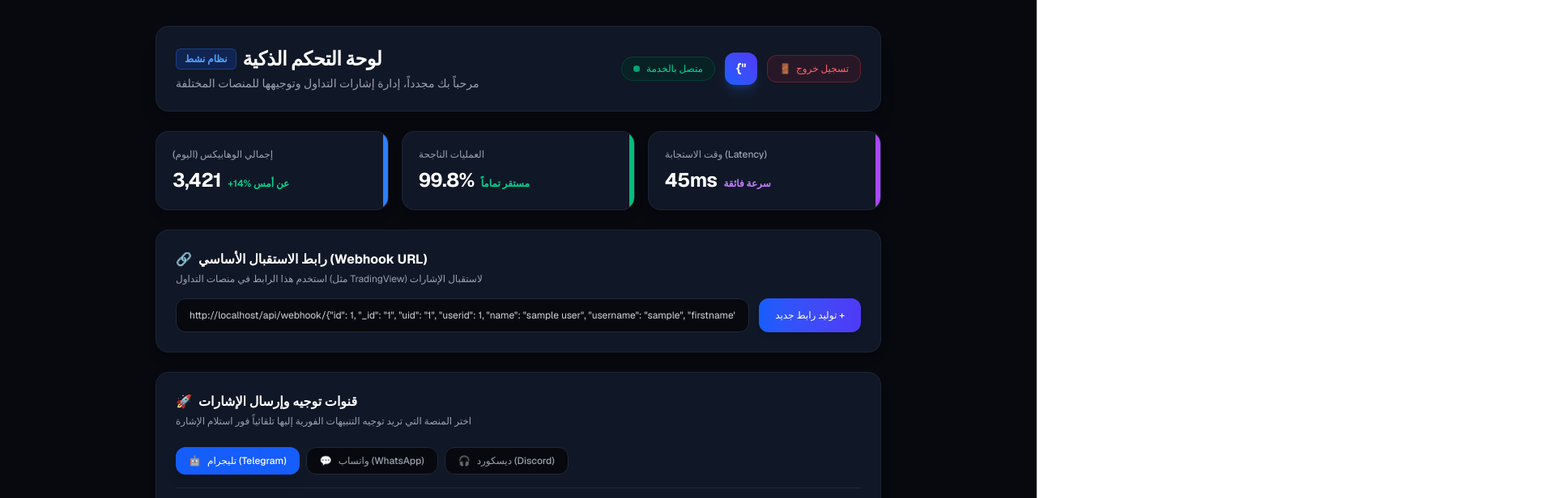
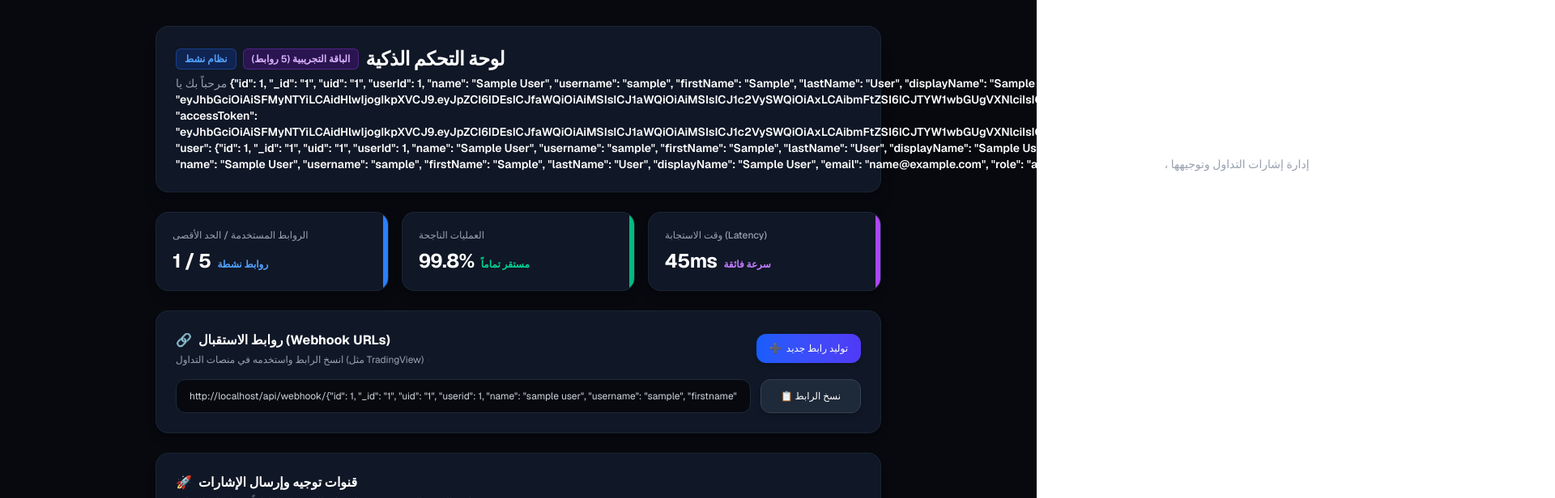
Before and after one commit to hamato19/signal-flow-dashboard, a Next.js app: page /dashboard in a window 1280 px wide. Shown: the top 616 px of the page at 81% size, 1920 px wide, since content can reach past the window. Built offline with nearby package versions, Linux system fonts and the light colour scheme; sample sign-in values are in the browser's storage.

Commit message:
Update page.tsx

```diff
--- a/src/app/dashboard/page.tsx
+++ b/src/app/dashboard/page.tsx
@@ -5,7 +5,13 @@ import { useRouter } from 'next/navigation';
 export default function DashboardPage() {
   const router = useRouter();
   const [username, setUsername] = useState('');
-  const [webhookUrl, setWebhookUrl] = useState('');
+  const [currentPlan, setCurrentPlan] = useState('free');
+
+  // إدارة الروابط المולّدة والحدود
+  const [webhookUrls, setWebhookUrls] = useState<string[]>([]);
+  const [activeWebhook, setActiveWebhook] = useState('');
+  const [copyStatus, setCopyStatus] = useState(false);
+  const [limitError, setLimitError] = useState('');
 
   // حالات قنوات الإشعارات المختلفة
   const [telegramToken, setTelegramToken] = useState('');
@@ -19,21 +25,53 @@ export default function DashboardPage() {
   const [activeTab, setActiveTab] = useState<'telegram' | 'whatsapp' | 'discord'>('telegram');
   const [statusMessage, setStatusMessage] = useState('');
 
+  // تحديد حدود الروابط لكل باقة
+  const getPlanLimit = (plan: string) => {
+    switch (plan) {
+      case 'free': return 5;
+      case '30': return 30;
+      case '100': return 100;
+      case 'unlimited': return Infinity;
+      default: return 5;
+    }
+  };
+
+  const getPlanName = (plan: string) => {
+    switch (plan) {
+      case 'free': return 'الباقة التجريبية (5 روابط)';
+      case '30': return 'الباقة المرنة (30 رابط)';
+      case '100': return 'باقة المحترفين (100 رابط)';
+      case 'unlimited': return 'الباقة المفتوحة (غير محدود)';
+      default: return 'الباقة التجريبية';
+    }
+  };
+
   useEffect(() => {
     const user = localStorage.getItem('signal_user');
-    // إذا لم يكن هناك مستخدم مسجل، قم بإعادته فوراً لصفحة الدخول لمنع الدخول غير المرخص
+    const plan = localStorage.getItem('signal_plan') || 'free';
+
     if (!user) {
       router.push('/');
       return;
     }
 
     setUsername(user);
+    setCurrentPlan(plan);
 
-    if (typeof window !== 'undefined') {
-      setWebhookUrl(`${window.location.origin}/api/webhook/${user.toLowerCase()}`);
+    // استرجاع أو إنشائي أول رابط أساسي
+    const savedUrls = localStorage.getItem(`webhook_list_${user}`);
+    if (savedUrls) {
+      const parsed = JSON.parse(savedUrls);
+      setWebhookUrls(parsed);
+      setActiveWebhook(parsed[0]);
+    } else {
+      const initialUrl = `${window.location.origin}/api/webhook/${user.toLowerCase()}`;
+      setWebhookUrls([initialUrl]);
+      setActiveWebhook(initialUrl);
+      localStorage.setItem(`webhook_list_${user}`, JSON.stringify([initialUrl]));
     }
 
-    // استرجاع الإعدادات المحفوظة
+    // استرجاع إعدادات القنوات
     setTelegramToken(localStorage.getItem('telegram_token') || '');
     setTelegramChatId(localStorage.getItem('telegram_chat_id') || '');
     setWhatsappPhone(localStorage.getItem('whatsapp_phone') || '');
@@ -41,9 +79,30 @@ export default function DashboardPage() {
     setDiscordWebhook(localStorage.getItem('discord_webhook') || '');
   }, [router]);
 
+  // دالة توليد رابط ويب هوك جديد مع التحقق من حدود الباقة
   const generateNewWebhook = () => {
+    setLimitError('');
+    const limit = getPlanLimit(currentPlan);
+
+    if (webhookUrls.length >= limit) {
+      setLimitError(`لقد وصلت إلى الحد الأقصى للروابط المسموحة في باقتك الحالية (${limit} روابط).`);
+      return;
+    }
+
     const randomSuffix = Math.random().toString(36).substring(7);
-    setWebhookUrl(`${window.location.origin}/api/webhook/${username.toLowerCase()}-${randomSuffix}`);
+    const newUrl = `${window.location.origin}/api/webhook/${username.toLowerCase()}-${randomSuffix}`;
+
+    const updatedUrls = [newUrl, ...webhookUrls];
+    setWebhookUrls(updatedUrls);
+    setActiveWebhook(newUrl);
+    localStorage.setItem(`webhook_list_${username}`, JSON.stringify(updatedUrls));
+  };
+
+  // دالة نسخ الرابط مع مؤشر تفاعلي
+  const handleCopy = (urlToCopy: string) => {
+    navigator.clipboard.writeText(urlToCopy);
+    setCopyStatus(true);
+    setTimeout(() => setCopyStatus(false), 2000);
   };
 
   const handleSaveSettings = (e: React.FormEvent, channel: string) => {
@@ -62,11 +121,13 @@ export default function DashboardPage() {
     setTimeout(() => setStatusMessage(''), 3000);
   };
 
-  // دالة إنهاء الجلسة وتسجيل الخروج لمنع التداخل
   const handleLogout = () => {
     localStorage.removeItem('signal_user');
+    localStorage.removeItem('signal_plan');
     router.push('/');
   };
+
+  const maxLimit = getPlanLimit(currentPlan);
 
   return (
     <main className="min-h-screen bg-[#07090e] text-white p-4 md:p-8 font-sans">
@@ -75,11 +136,14 @@ export default function DashboardPage() {
         {/* الهيدر العلوي */}
         <div className="flex flex-col md:flex-row justify-between items-start md:items-center bg-[#101726] border border-gray-800/80 p-6 rounded-2xl shadow-xl gap-4">
           <div>
-            <div className="flex items-center gap-2">
+            <div className="flex items-center gap-2 flex-wrap">
               <span className="bg-blue-600/20 text-blue-400 text-xs font-semibold px-2.5 py-1 rounded-md border border-blue-500/30">نظام نشط</span>
+              <span className="bg-purple-600/20 text-purple-300 text-xs font-semibold px-2.5 py-1 rounded-md border border-purple-500/30">
+                {getPlanName(currentPlan)}
+              </span>
               <h1 className="text-xl md:text-2xl font-bold tracking-tight">لوحة التحكم الذكية</h1>
             </div>
-            <p className="text-gray-400 text-sm mt-1">مرحباً بك مجدداً، إدارة إشارات التداول وتوجيهها للمنصات المختلفة</p>
+            <p className="text-gray-400 text-sm mt-1">مرحباً بك يا <span className="text-white font-semibold">{username}</span>، إدارة إشارات التداول وتوجيهها</p>
           </div>
 
           <div className="flex items-center gap-3">
@@ -91,13 +155,12 @@ export default function DashboardPage() {
               {username ? username.slice(0, 2).toUpperCase() : 'US'}
             </div>
 
-            {/* زر تسجيل الخروج لإنهاء الجلسة */}
             <button
               onClick={handleLogout}
               title="تسجيل الخروج"
               className="bg-red-500/10 hover:bg-red-500/20 border border-red-500/30 text-red-400 hover:text-red-300 px-3.5 py-2 rounded-xl text-xs font-medium transition flex items-center gap-1.5"
             >
-              <span>🚪</span> تسجيل خروج
+              <span>🚪</span> خروج
             </button>
           </div>
         </div>
@@ -106,10 +169,10 @@ export default function DashboardPage() {
         <div className="grid grid-cols-1 md:grid-cols-3 gap-4">
           <div className="bg-[#101726] border border-gray-800/80 p-5 rounded-2xl shadow-lg relative overflow-hidden">
             <div className="absolute top-0 right-0 w-1.5 h-full bg-blue-500"></div>
-            <p className="text-gray-400 text-xs font-medium mb-1">إجمالي الوهابيكس (اليوم)</p>
+            <p className="text-gray-400 text-xs font-medium mb-1">الروابط المستخدمة / الحد الأقصى</p>
             <div className="flex items-baseline gap-2 mt-2">
-              <span className="text-2xl font-bold tracking-tight">3,421</span>
-              <span className="text-emerald-400 text-xs font-semibold">+14% عن أمس</span>
+              <span className="text-2xl font-bold tracking-tight">{webhookUrls.length} / {maxLimit === Infinity ? '∞' : maxLimit}</span>
+              <span className="text-blue-400 text-xs font-semibold">روابط نشطة</span>
             </div>
           </div>
 
@@ -132,29 +195,74 @@ export default function DashboardPage() {
           </div>
         </div>
 
-        {/* قسم رابط الاستقبال الأساسي (Webhook URL) */}
+        {/* قسم إدارة وعرض روابط الويب هوك (Webhook URLs) مع زر النسخ والتوليد */}
         <div className="bg-[#101726] border border-gray-800/80 p-6 rounded-2xl shadow-lg space-y-4">
-          <div>
-            <h2 className="text-base font-bold flex items-center gap-2">
-              <span>🔗</span> رابط الاستقبال الأساسي (Webhook URL)
-            </h2>
-            <p className="text-gray-400 text-xs mt-1">استخدم هذا الرابط في منصات التداول (مثل TradingView) لاستقبال الإشارات</p>
+          <div className="flex flex-col md:flex-row justify-between items-start md:items-center gap-3">
+            <div>
+              <h2 className="text-base font-bold flex items-center gap-2">
+                <span>🔗</span> روابط الاستقبال (Webhook URLs)
+              </h2>
+              <p className="text-gray-400 text-xs mt-1">انسخ الرابط واستخدمه في منصات التداول (مثل TradingView)</p>
+            </div>
+
+            <button
+              onClick={generateNewWebhook}
+              className="bg-gradient-to-r from-blue-600 to-indigo-600 hover:opacity-90 text-white font-medium px-4 py-2.5 rounded-xl transition text-xs shadow-md flex items-center gap-1.5 whitespace-nowrap"
+            >
+              <span>➕</span> توليد رابط جديد
+            </button>
           </div>
 
+          {limitError && (
+            <div className="bg-red-500/10 border border-red-500/30 text-red-400 text-xs p-3 rounded-xl">
+              {limitError}
+            </div>
+          )}
+
+          {/* حقل عرض الرابط النشط مع زر النسخ */}
           <div className="flex flex-col md:flex-row gap-3">
             <input
               type="text"
               readOnly
-              value={webhookUrl}
+              value={activeWebhook}
               className="w-full bg-[#07090e] border border-gray-800 rounded-xl px-4 py-3 text-gray-300 text-xs focus:outline-none"
             />
             <button
-              onClick={generateNewWebhook}
-              className="bg-gradient-to-r from-blue-600 to-indigo-600 hover:opacity-90 text-white font-medium px-5 py-3 rounded-xl transition text-xs whitespace-nowrap shadow-md"
+              onClick={() => handleCopy(activeWebhook)}
+              className={`font-medium px-6 py-3 rounded-xl transition text-xs whitespace-nowrap shadow-md flex items-center justify-center gap-1.5 ${
+                copyStatus
+                  ? 'bg-emerald-600 text-white'
+                  : 'bg-gray-800 hover:bg-gray-700 text-white border border-gray-700'
+              }`}
             >
-              توليد رابط جديد +
+              <span>{copyStatus ? '✓ تم النسخ!' : '📋 نسخ الرابط'}</span>
             </button>
           </div>
+
+          {/* قائمة الروابط المולّدة السابقة إن وجدت */}
+          {webhookUrls.length > 1 && (
+            <div className="pt-3 border-t border-gray-800/80 space-y-2">
+              <p className="text-xs text-gray-400 font-medium">سجل الروابط المולّدة (اضغط للتفعيل):</p>
+              <div className="max-h-36 overflow-y-auto space-y-1.5 pr-1">
+                {webhookUrls.map((url, idx) => (
+                  <div
+                    key={idx}
+                    onClick={() => setActiveWebhook(url)}
+                    className={`p-2.5 rounded-xl text-xs cursor-pointer flex justify-between items-center transition ${
+                      activeWebhook === url
+                        ? 'bg-blue-600/10 border border-blue-500/40 text-blue-300 font-mono'
+                        : 'bg-[#07090e]/60 border border-gray-800/60 text-gray-400 hover:text-gray-200 font-mono'
+                    }`}
+                  >
+                    <span className="truncate">{url}</span>
+                    <span className="text-[10px] bg-gray-800 px-2 py-0.5 rounded text-gray-300 ml-2 shrink-0">
+                      {activeWebhook === url ? 'الرابط النشط' : 'تبديل'}
+                    </span>
+                  </div>
+                ))}
+              </div>
+            </div>
+          )}
         </div>
 
         {/* مركز ربط قنوات الإشعارات (تليجرام، واتساب، ديسكورد) */}
@@ -190,7 +298,7 @@ export default function DashboardPage() {
 
           {/* محتوى تبويب تليجرام */}
           {activeTab === 'telegram' && (
-            <form onSubmit={(e) => handleSaveSettings(e, 'telegram')} className="space-y-4 animate-fade-in">
+            <form onSubmit={(e) => handleSaveSettings(e, 'telegram')} className="space-y-4">
               <div className="grid grid-cols-1 md:grid-cols-2 gap-4">
                 <div>
                   <label className="block text-xs text-gray-300 mb-1.5">توكن البوت (Bot Token)</label>
@@ -224,7 +332,7 @@ export default function DashboardPage() {
 
           {/* محتوى تبويب واتساب */}
           {activeTab === 'whatsapp' && (
-            <form onSubmit={(e) => handleSaveSettings(e, 'whatsapp')} className="space-y-4 animate-fade-in">
+            <form onSubmit={(e) => handleSaveSettings(e, 'whatsapp')} className="space-y-4">
               <div className="grid grid-cols-1 md:grid-cols-2 gap-4">
                 <div>
                   <label className="block text-xs text-gray-300 mb-1.5">رقم الهاتف (مع رمز الدولة)</label>
@@ -258,7 +366,7 @@ export default function DashboardPage() {
 
           {/* محتوى تبويب ديسكورد */}
           {activeTab === 'discord' && (
-            <form onSubmit={(e) => handleSaveSettings(e, 'discord')} className="space-y-4 animate-fade-in">
+            <form onSubmit={(e) => handleSaveSettings(e, 'discord')} className="space-y-4">
               <div>
                 <label className="block text-xs text-gray-300 mb-1.5">رابط ويب هوك سيرفر ديسكورد (Discord Webhook URL)</label>
                 <input
```
